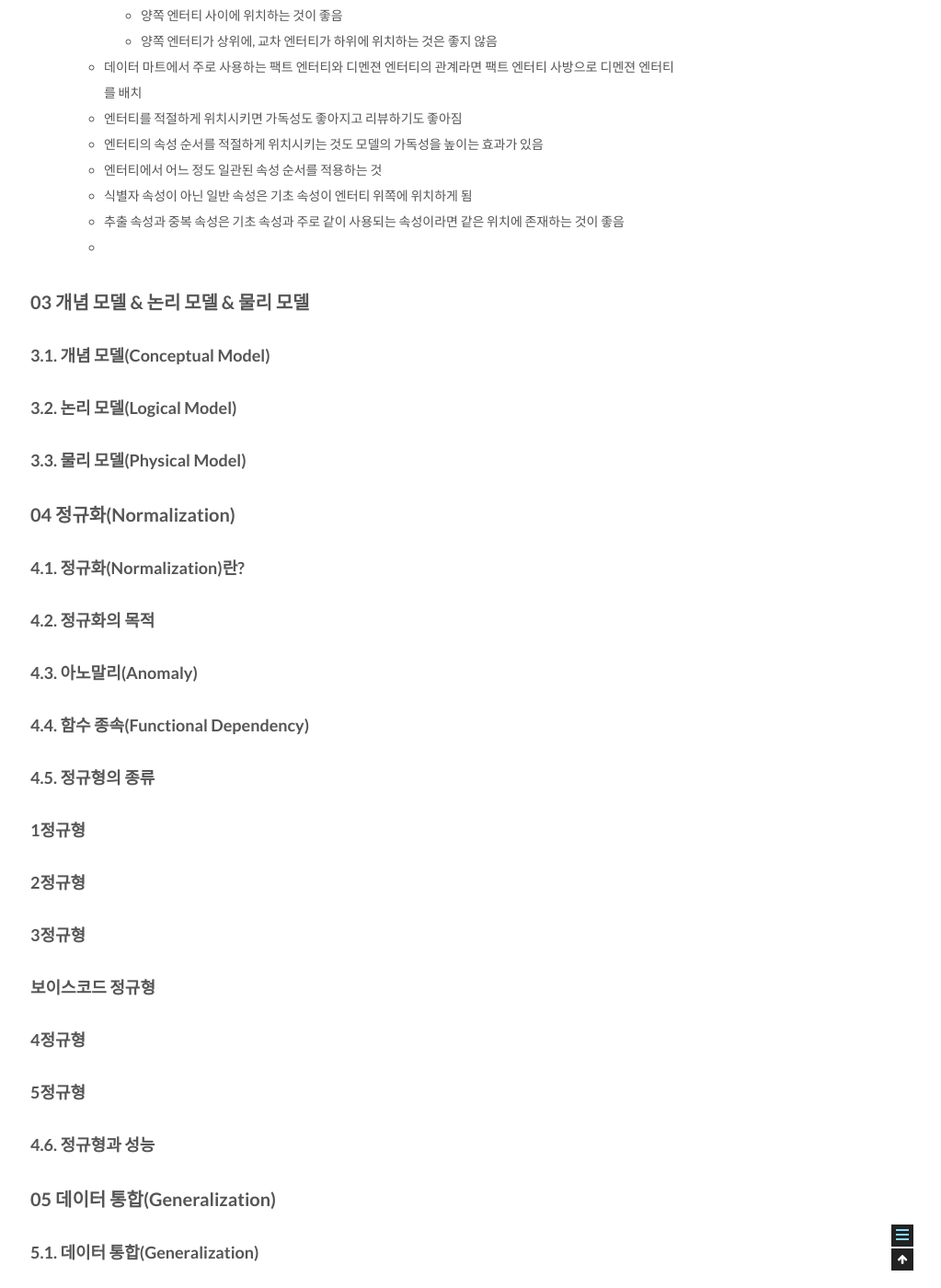
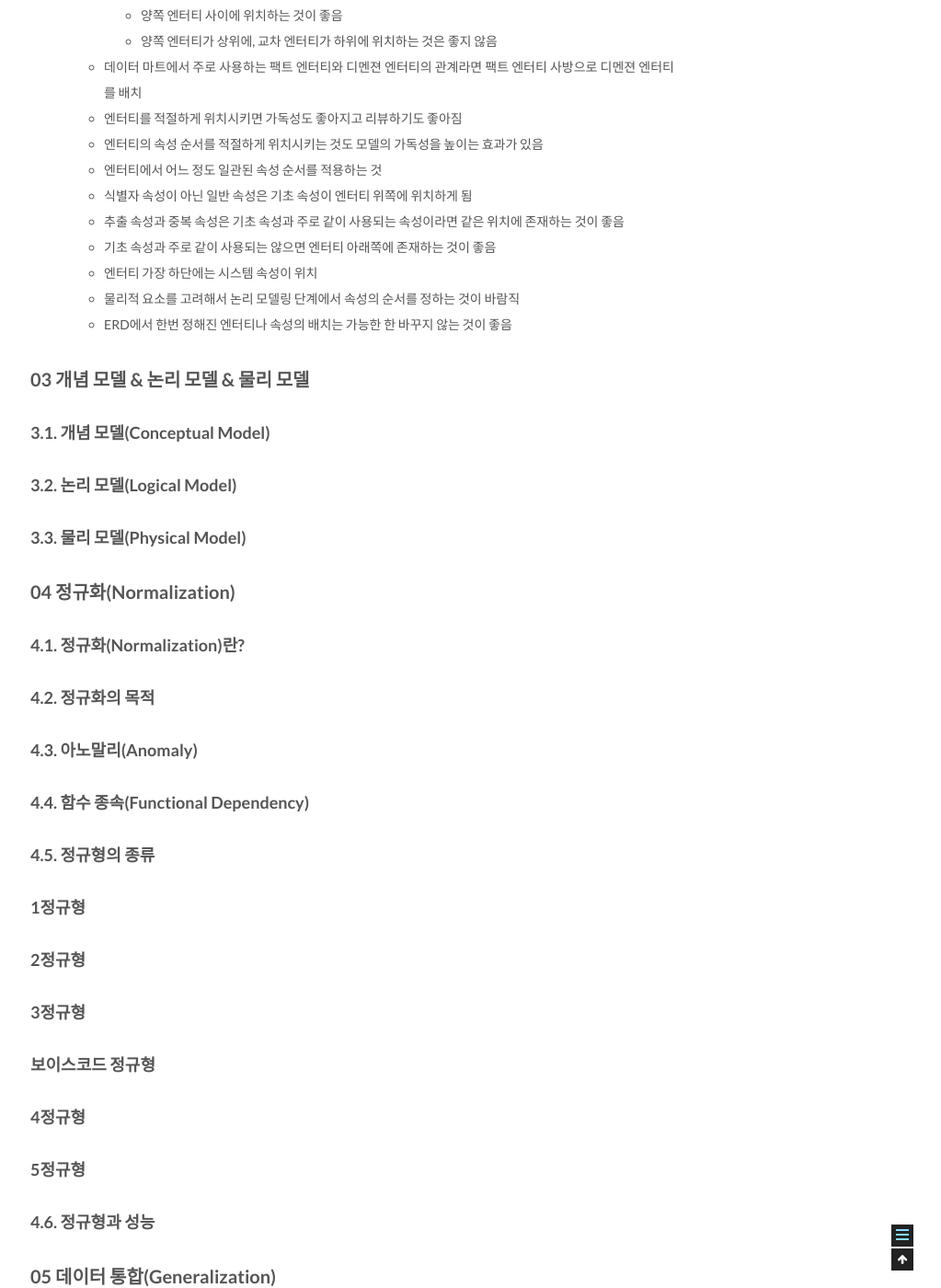
Before and after one commit to csj4032/csj4032.github.io, a Jekyll site: the page built from _posts/2018-05-02-관계형데이터모델링프리미엄가이드.md, in a window 1280 px wide and 1400 px high, scrolled down 5902 px. Shown: the whole window at 92% size, without its empty margins (257-1280 px from the left). Built offline with Jekyll 4.4.1, drawn with Linux system fonts in a browser that asks for light colours; comment, search, counter and statistics services are not loaded.

Commit message:
관계형 데이터 베이스 모델링 포스팅 수정

```diff
--- a/_posts/2018-05-02-관계형데이터모델링프리미엄가이드.md
+++ b/_posts/2018-05-02-관계형데이터모델링프리미엄가이드.md
@@ -176,7 +176,10 @@ comments: true
   * 엔터티에서 어느 정도 일관된 속성 순서를 적용하는 것
   * 식별자 속성이 아닌 일반 속성은 기초 속성이 엔터티 위쪽에 위치하게 됨
   * 추출 속성과 중복 속성은 기초 속성과 주로 같이 사용되는 속성이라면 같은 위치에 존재하는 것이 좋음
-  *
+  * 기초 속성과 주로 같이 사용되는 않으면 엔터티 아래쪽에 존재하는 것이 좋음
+  * 엔터티 가장 하단에는 시스템 속성이 위치
+  * 물리적 요소를 고려해서 논리 모델링 단계에서 속성의 순서를 정하는 것이 바람직
+  * ERD에서 한번 정해진 엔터티나 속성의 배치는 가능한 한 바꾸지 않는 것이 좋음
 
 ## 03 개념 모델 & 논리 모델 & 물리 모델
 
```
